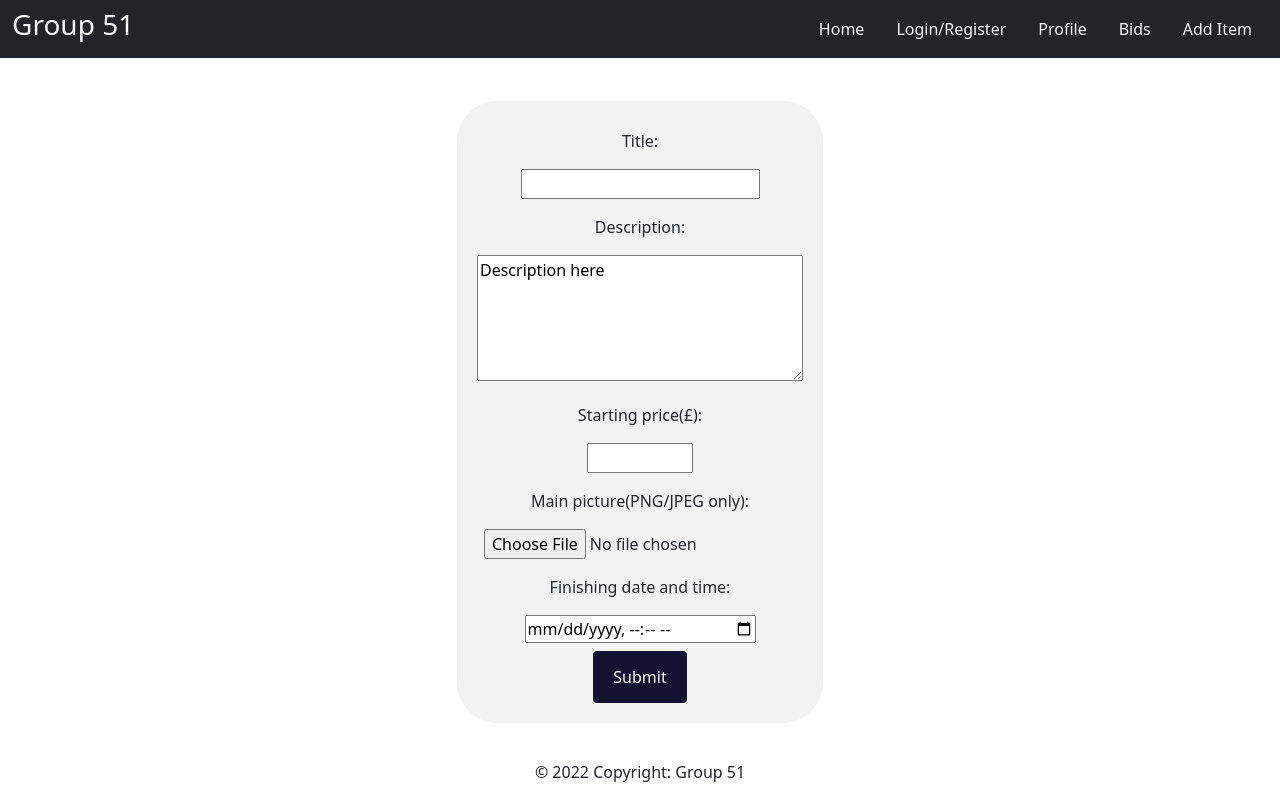
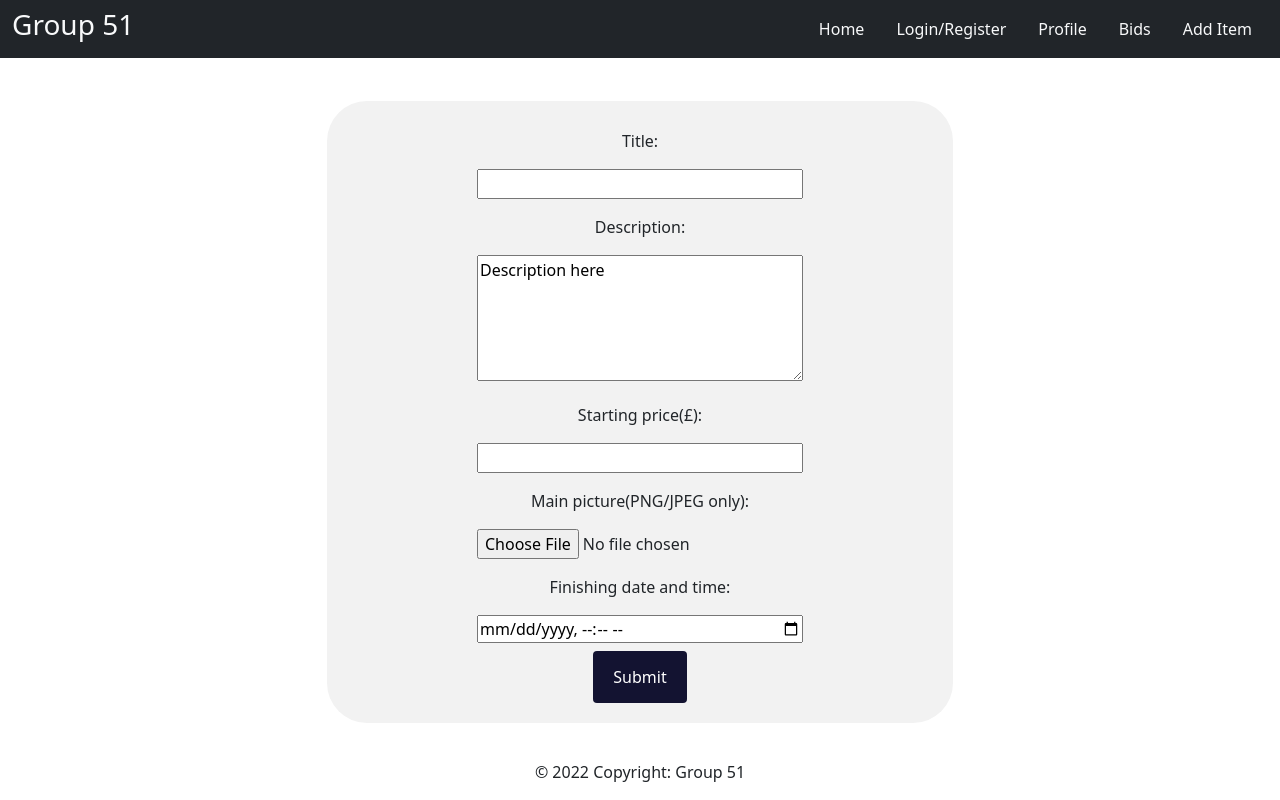
Before and after one commit to anisfaqiehah/ECS639U-Group51, a Vue app in the folder Frontend/: page /add in a window 1280 px wide. Built offline with nearby package versions, Linux system fonts and the light colour scheme.

Commit message:
Update AddItem.vue

```diff
--- a/Frontend/src/views/AddItem.vue
+++ b/Frontend/src/views/AddItem.vue
@@ -92,7 +92,7 @@ methods: {
 <style scoped>
 form{
   width:100%;
-  padding: 12px 20px;
+  padding: 12px 150px;
   margin: 8px 0;
   display: flex;
   display: inline-block;
@@ -104,7 +104,9 @@ form{
   margin-top: 2em;
   background-color: #f2f2f2;
 }
-
+input{
+  width: 100%;
+}
 button[type=submit] {
   /* width: 100%; */
   background-color:rgb(19, 19, 49);
```
